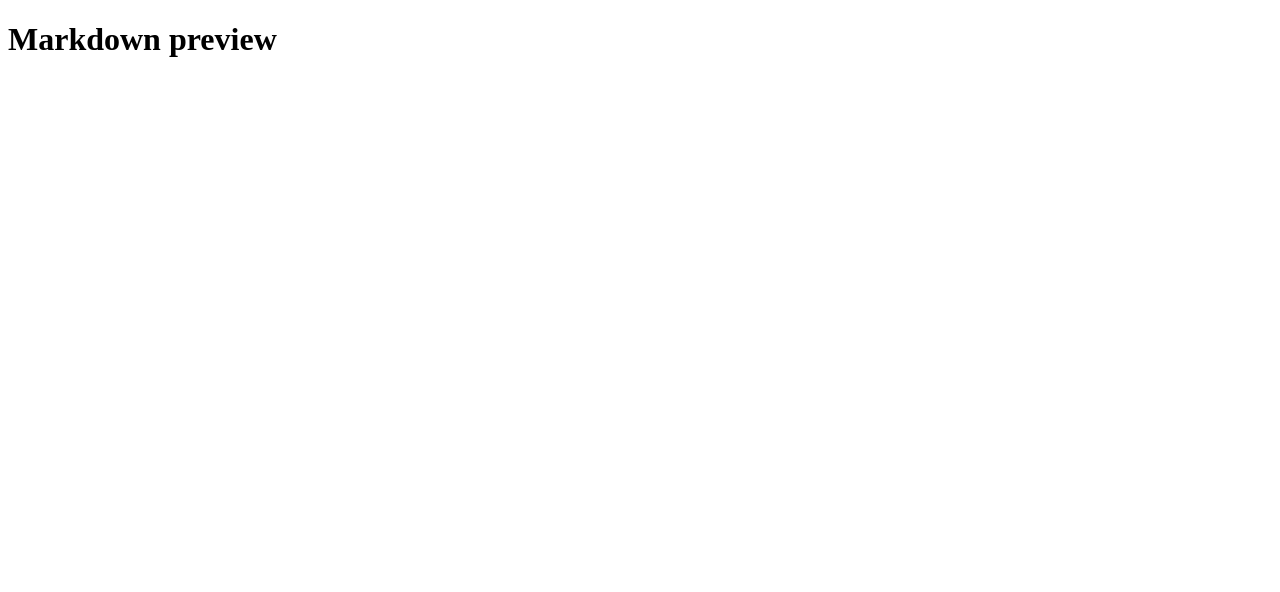
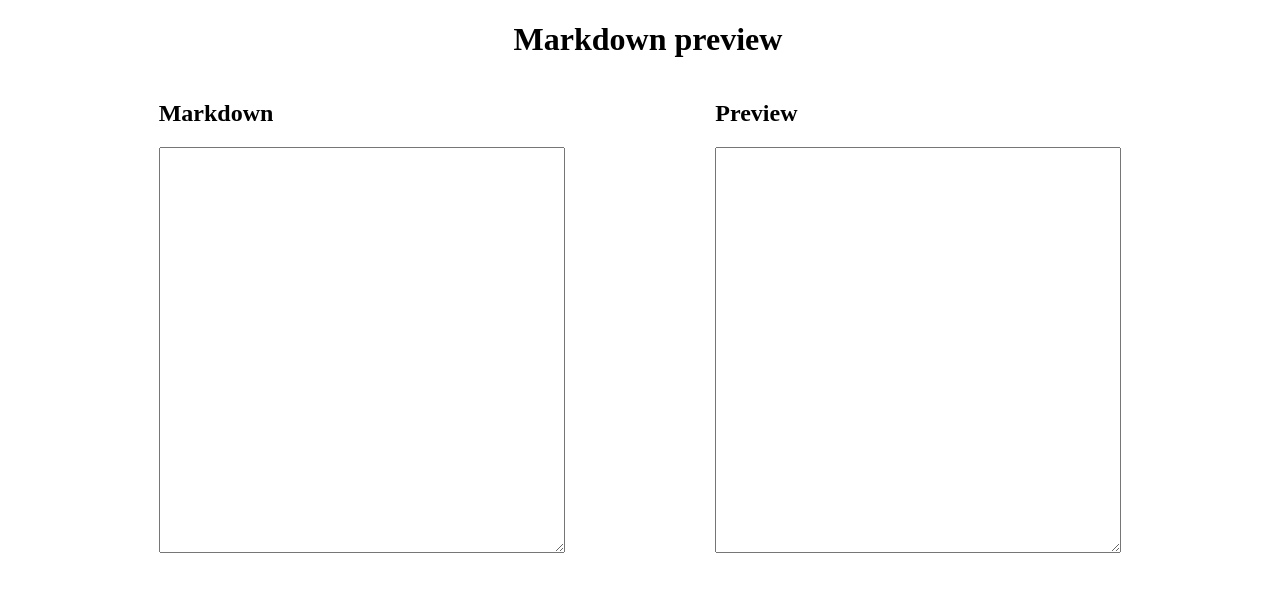
Before and after one commit to vidhik2002/MarkdownParser, a Vue app in the folder markdown/: page / in a window 1280 px wide. Shown: the top 592 px of the page. Built offline with nearby package versions, Linux system fonts and the light colour scheme.

Commit message:
feat: basic template

```diff
--- a/markdown/package.json
+++ b/markdown/package.json
@@ -8,7 +8,10 @@
     "lint": "vue-cli-service lint"
   },
   "dependencies": {
+    "autoprefixer": "^9.8.8",
     "core-js": "^3.6.5",
+    "postcss": "^7.0.39",
+    "tailwindcss": "npm:@tailwindcss/postcss7-compat@^2.2.16",
     "vue": "^2.6.11"
   },
   "devDependencies": {
--- a/markdown/src/App.vue
+++ b/markdown/src/App.vue
@@ -1,8 +1,19 @@
 <template>
+
   <div class="container">
-    <div class="row">
-      <div class="col">
-        <h1>Markdown preview</h1>
+  <h1>Markdown preview</h1>
+  <div class="preview">
+      <div class="row">
+        <div class="col">
+          <h2>Markdown</h2>
+          <textarea class="info" />
+        </div>
+      </div>
+      <div class="row">
+        <div class="col">
+          <h2>Preview</h2>
+          <textarea class="info" />
+        </div>
       </div>
     </div>
   </div>
@@ -17,13 +28,9 @@ export default {
 }
 </script>
 
-<style>
-#app {
-  font-family: Avenir, Helvetica, Arial, sans-serif;
-  -webkit-font-smoothing: antialiased;
-  -moz-osx-font-smoothing: grayscale;
-  text-align: center;
-  color: #2c3e50;
-  margin-top: 60px;
+<style scoped>
+.info {
+height: 400px;
+width:400px;
 }
 </style>
--- a/markdown/src/assets/style.css
+++ b/markdown/src/assets/style.css
@@ -0,0 +1,11 @@
+
+.preview {
+    display: flex;
+    justify-content: space-evenly !important;
+    align-items: center;
+    flex-direction: row;
+    /* margin-right: 3rem; */
+}
+h1 {
+    margin-left: 40%;
+}
```
Also changed, not shown: 2 other files (tests, documents, lock files or other folders).
